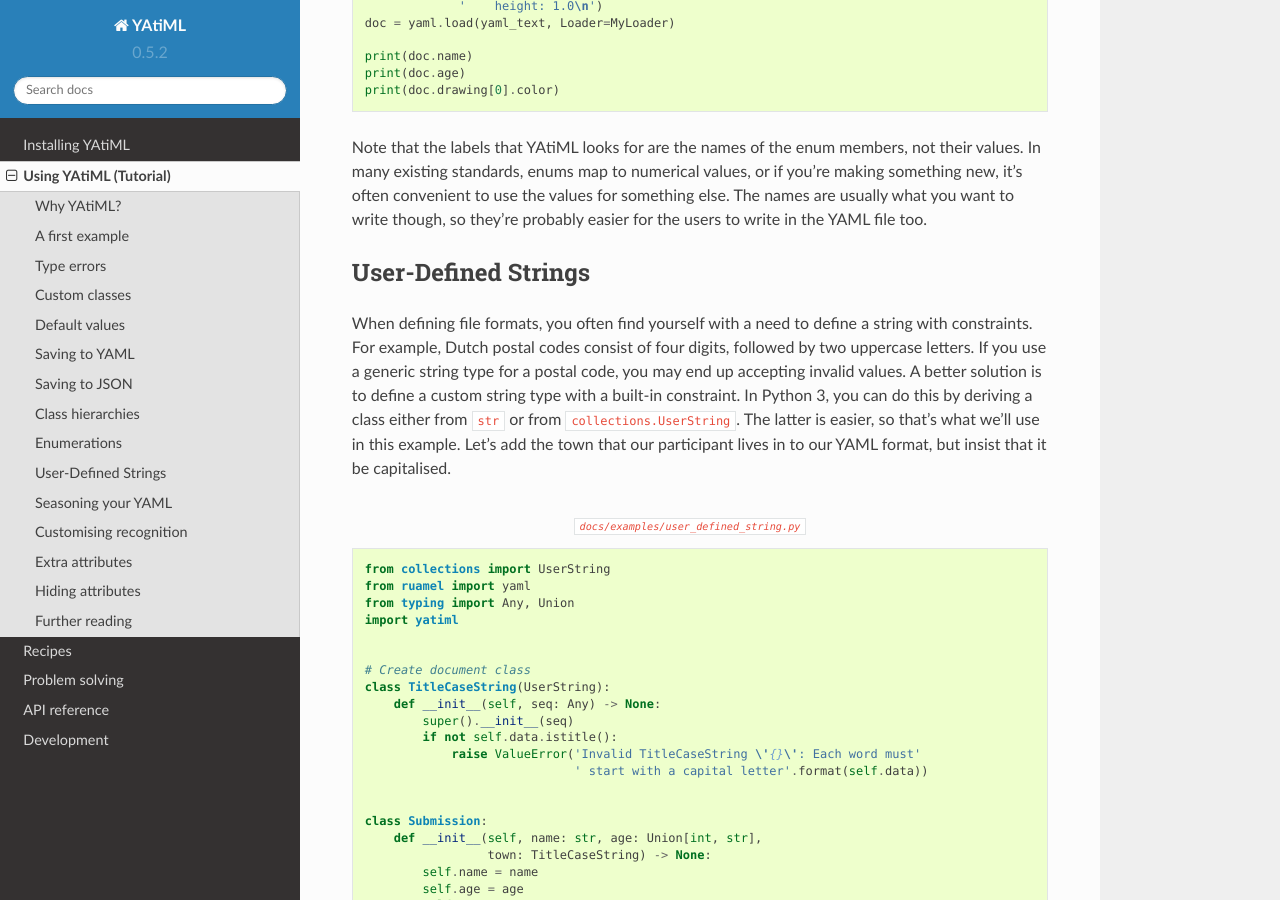
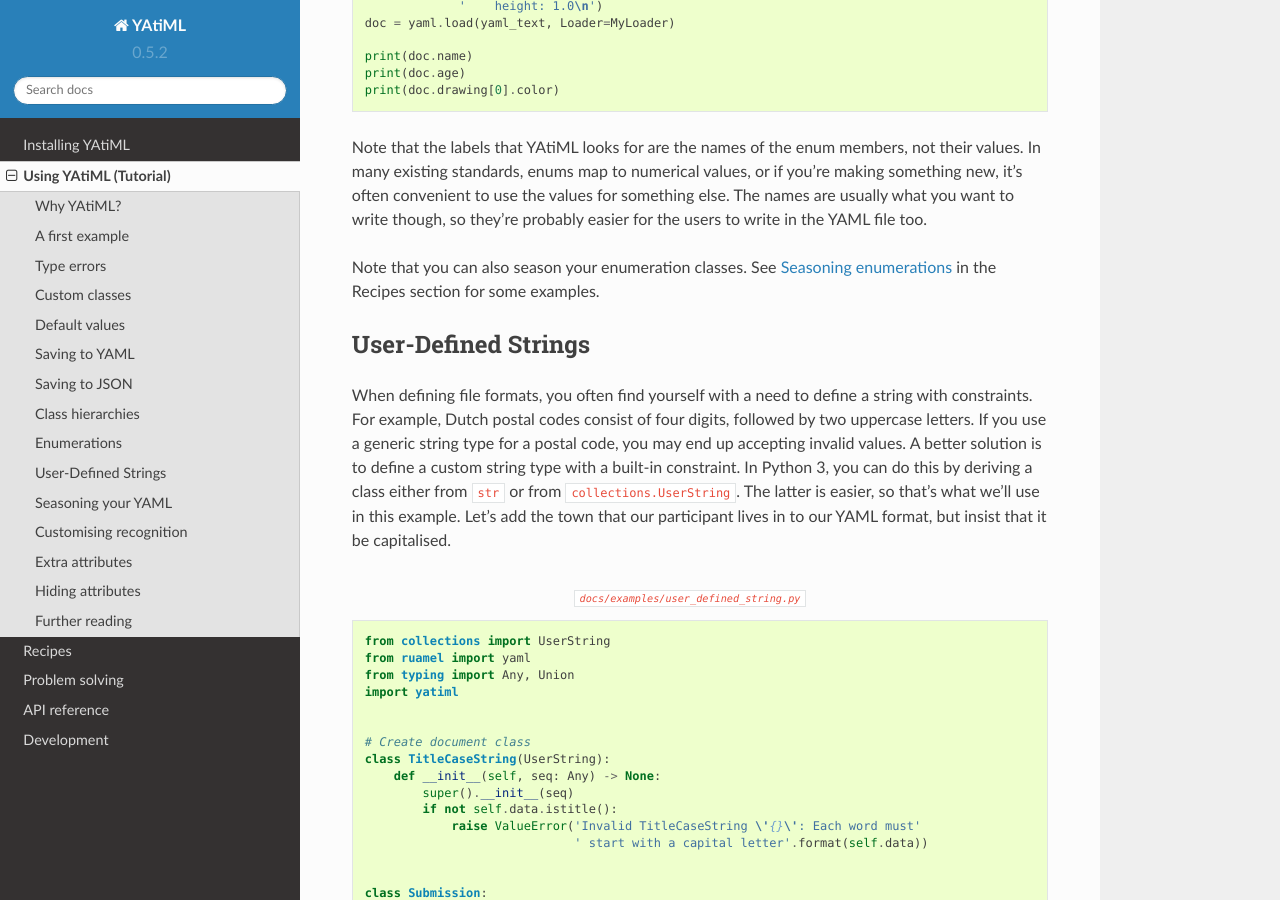
Before and after one commit to yatiml/yatiml, a Sphinx documentation site: the page built from docs/tutorial.rst, in a window 1280 px wide and 900 px high, scrolled down 12829 px. Built offline with Sphinx 7.4.7 and the Read the Docs theme 2.0.0, drawn with Linux system fonts in a browser that asks for light colours; pages that are not in the unit, such as notebooks, are missing from menus.

Commit message:
Cross-reference enumeration seasoning recipe from tutorial

```diff
--- a/docs/recipes.rst
+++ b/docs/recipes.rst
@@ -78,6 +78,8 @@ somehow in order to be able to dump correctly, and then it's better to specify
 it on loading as well for symmetry.)
 
 
+.. _seasoning_enumerations:
+
 Seasoning enumerations
 ----------------------
 
--- a/docs/tutorial.rst
+++ b/docs/tutorial.rst
@@ -416,6 +416,9 @@ if you're making something new, it's often convenient to use the values for
 something else. The names are usually what you want to write though, so they're
 probably easier for the users to write in the YAML file too.
 
+Note that you can also season your enumeration classes. See
+:ref:`seasoning_enumerations` in the Recipes section for some examples.
+
 User-Defined Strings
 --------------------
 
```
